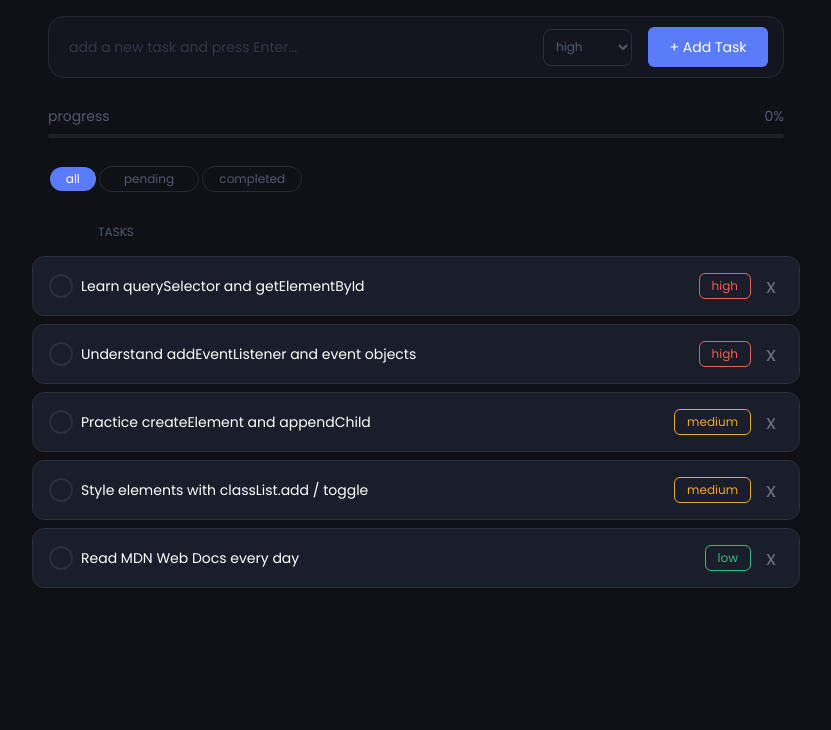
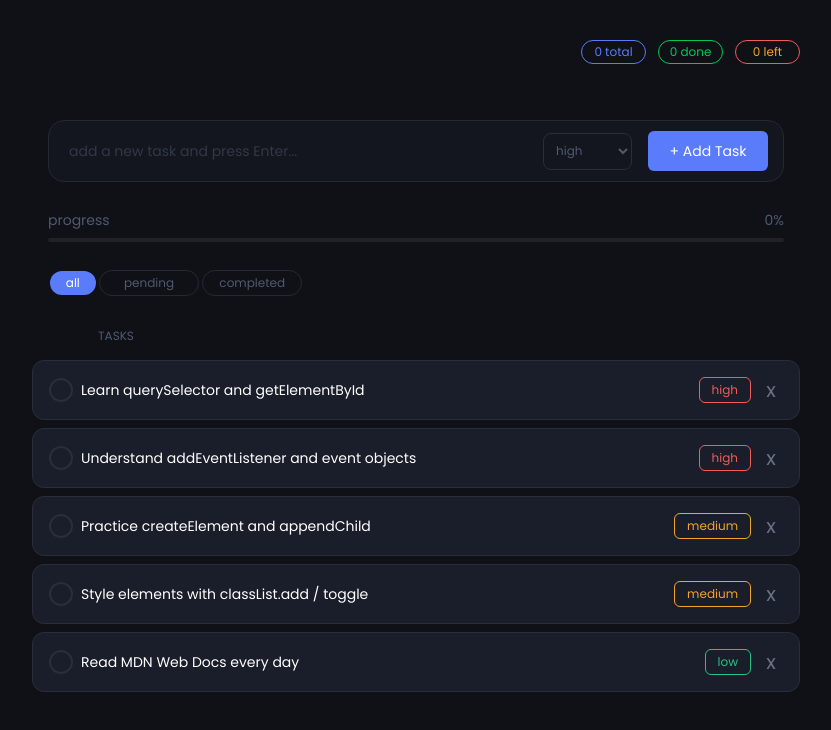
Before and after one commit to Nutifafa-kofi/DOM, a plain HTML site: page index.html in a window 1280 px wide. Shown: the whole page, without its empty margins (224-1055 px from the left). Drawn offline with nearby package versions, Linux system fonts and the light colour scheme.

Commit message:
add summary buttons

```diff
--- a/index.html
+++ b/index.html
@@ -21,8 +21,20 @@
     <title>Task Manager</title>
   </head>
   <body
-    class="flex flex-col items-center bg-[#0F1116] text-white font-['Poppins'] text-sm min-h-screen"
+    class="flex flex-col items-center bg-[#0F1116] text-white font-['Poppins'] text-sm min-h-screen mt-10"
   >
+
+  <!-- Task Summary buttons Start -->
+   <div>
+    <button class="flex gap-3 w-3xl justify-end items-center mb-10">
+      <span id="totalTasks" class="w-[65px] h-6 border border-[#5B7CFA] text-[#5B7CFA] text-xs rounded-full flex justify-center items-center">0 total</span>
+      <span id="tasksCompleted" class="w-[65px] h-6 border border-green-500 text-green-500 text-xs rounded-full flex justify-center items-center">0 done</span>
+      <span id="tasksLeft" class="w-[65px] h-6 border border-[#F05B5B] text-[#F0A52B] text-xs rounded-full flex justify-center items-center">0 left</span>
+    </button>
+   </div>
+  <!-- Task Summary buttons End -->
+
+
     <!-- Task Input Section -->
     <div class="flex items-center relative w-3xl">
       <input
```
